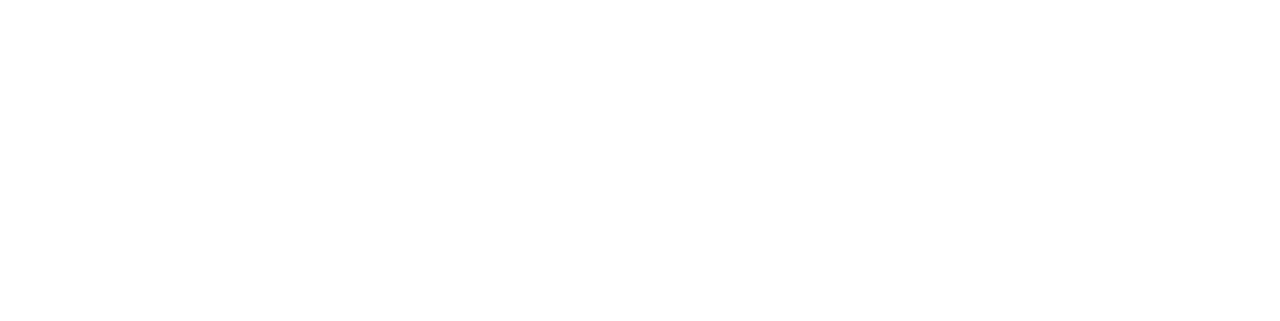
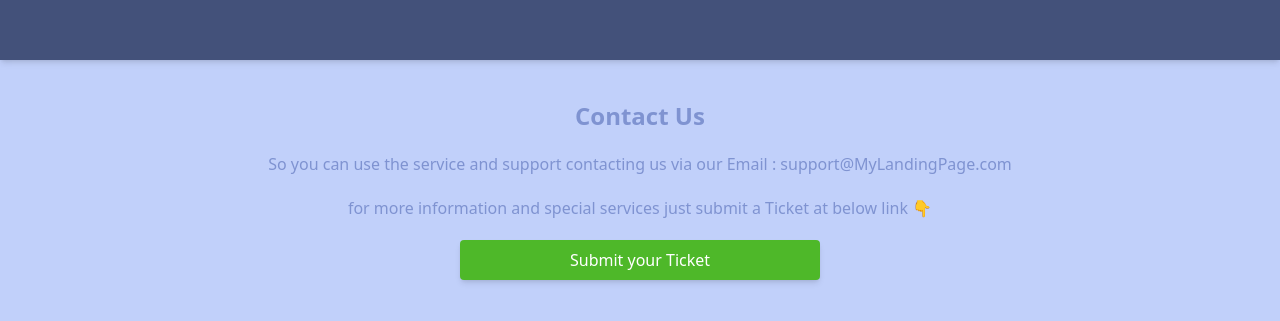
Before and after one commit to MohammadPolaei/Custom-Landing-Page---hw18, a React (Vite) app: page / in a window 1280 px wide. Shown: the part 1401-1722 px from the top of the page. Before the commit the page ends 861 px from the top, so only its background shows below. Built offline with nearby package versions, Linux system fonts and the light colour scheme.

Commit message:
feat:Footer component designed

```diff
--- a/src/components/footer/footer.tsx
+++ b/src/components/footer/footer.tsx
@@ -0,0 +1,18 @@
+import Button from "../shared/button";
+import Description from "../shared/description";
+import TittleHeader from "../shared/titleHeader";
+
+function Footer() {
+	return (
+		<div className="w-full flex flex-col gap-5 items-center px-25 pb-20">
+			<TittleHeader text="Contact Us" />
+			<Description text="So you can use the service and support contacting us via our Email : support@MyLandingPage.com" />
+			<Description text="for more information and special services just submit a Ticket at below link 👇" />
+			<div className="w-1/3">
+				<Button text="Submit your Ticket" link="https://www.google.com" />
+			</div>
+		</div>
+	);
+}
+
+export default Footer;
--- a/src/components/home.tsx
+++ b/src/components/home.tsx
@@ -1,5 +1,6 @@
+import Footer from "./footer/footer";
 import Header from "./header/header";
-import SocialProof1 from "./socialProof/socialProof1";
+import SocialProofContainer from "./socialProof/SocialProofContainer";
 import UserInteraction from "./userIntraction/userInteraction";
 
 function Home() {
@@ -7,7 +8,8 @@
 		<div className="bg-[#c1d0fa] w-full h-full flex flex-col items-center justify-between gap-10">
 			<Header />
 			<UserInteraction />
-			<SocialProof1 />
+			<SocialProofContainer />
+			<Footer />
 		</div>
 	);
 }
--- a/src/components/shared/button.tsx
+++ b/src/components/shared/button.tsx
@@ -5,7 +5,7 @@
 
 function Button({ text, link }: buttonProps) {
 	return (
-		<button className="bg-[#4eb829] w-full rounded-sm shadow-md text-white py-2 hover:bg-[#4eb8aa] hover:shadow-xl transition-[bg shadow] delay-100 ease-in-out duration-300">
+		<button className="bg-[#4eb829] w-full rounded-sm shadow-md text-white py-2 hover:bg-[#4eb8aa] hover:shadow-xl transition-[bg shadow] delay-100 ease-in-out duration-300 cursor-pointer">
 			{link ? <a href="https://www.google.com">{text}</a> : text}
 		</button>
 	);
--- a/src/components/socialProof/socialProof1.tsx
+++ b/src/components/socialProof/socialProof1.tsx
@@ -1,6 +1,6 @@
 function SocialProof1() {
 	return (
-		<div className="bg-[#e8eeff] py-5 flex flex-row justify-center gap-20 items-center w-full">
+		<div className="bg-[#e8eeff] py-5 flex flex-row justify-center gap-20 items-center w-full shadow-md">
 			<div className="w-25 p-1 rounded-[50%] bg-linear-to-r from-[#7f93d188] to-[#c1d0fa]">
 				<img src="../../../src/assets/images/applemusic-logo.png" />
 			</div>
--- a/src/components/socialProof/socialProof2.tsx
+++ b/src/components/socialProof/socialProof2.tsx
@@ -0,0 +1,7 @@
+function SocialProof2() {
+	return (
+		<div className="w-full h-150 bg-[#43517a] shadow-md">SocialProof2</div>
+	);
+}
+
+export default SocialProof2;
--- /dev/null
+++ b/src/components/socialProof/socialProofContainer.tsx
@@ -0,0 +1,13 @@
+import SocialProof1 from "./socialProof1";
+import SocialProof2 from "./socialProof2";
+
+function SocialProofContainer() {
+	return (
+		<div className="w-full flex flex-col">
+			<SocialProof1 />
+			<SocialProof2 />
+		</div>
+	);
+}
+
+export default SocialProofContainer;
```
